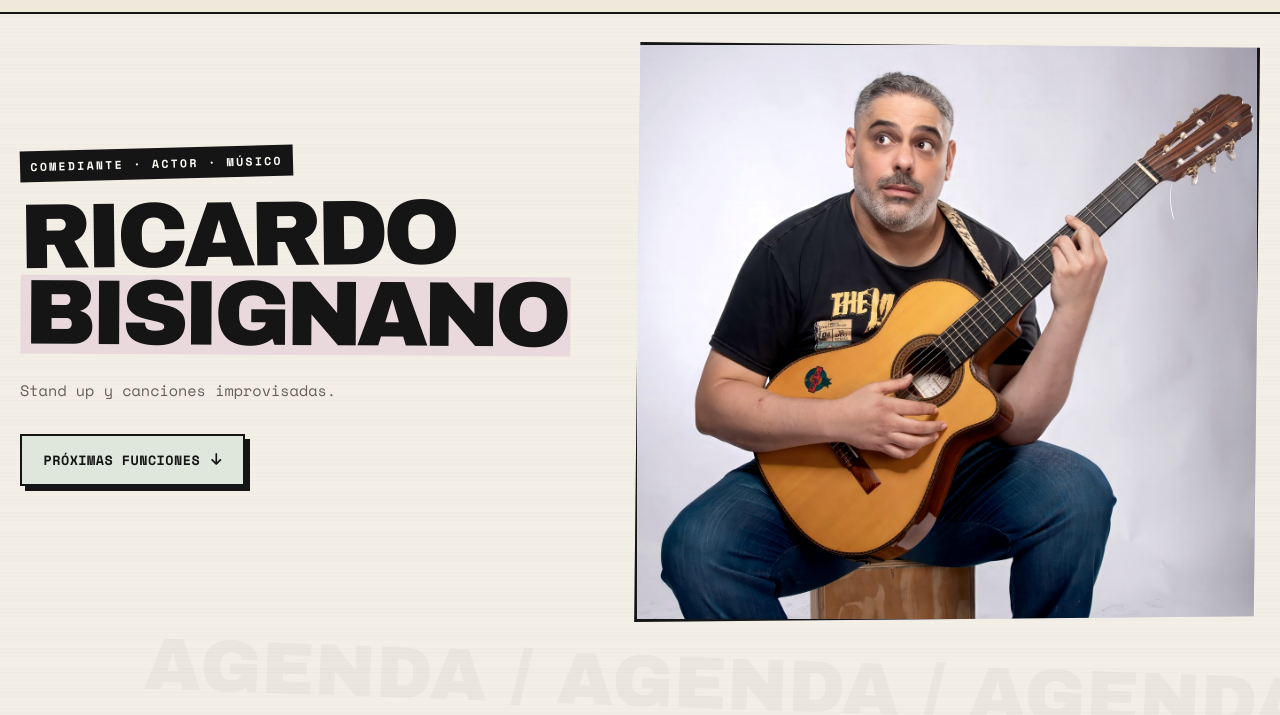
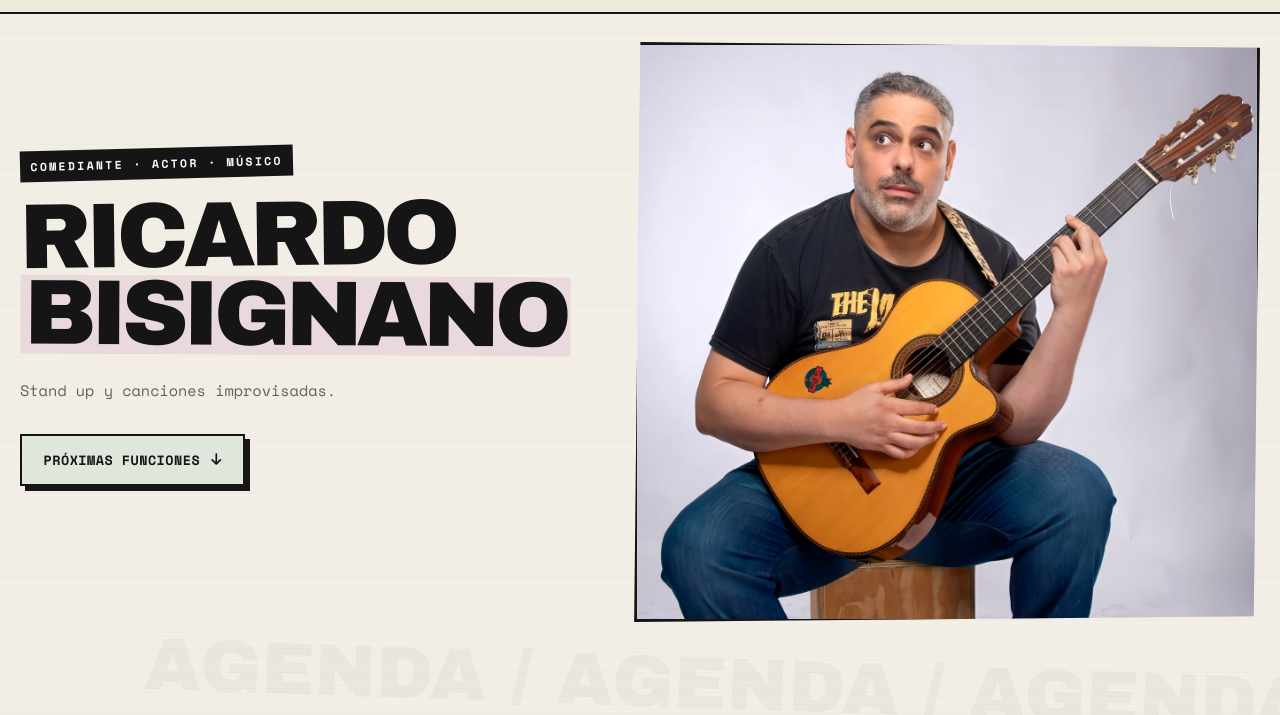
Before and after one commit to bisignanook/ricardobisignano-site2, a plain HTML site: page index.html in a window 1280 px wide. Shown: the part 58-773 px from the top of the page. Drawn offline with nearby package versions, Linux system fonts and the light colour scheme.

Commit message:
Restaura los colores de la portada

```diff
--- a/index.html
+++ b/index.html
@@ -340,7 +340,7 @@
     .hero-title .accent { width:max-content; margin-top:.15rem; padding:0 .25rem .12rem; color:var(--white); background:var(--orange); transform:rotate(1deg); }
     .hero-line { max-width:470px; font-family:"Space Mono",monospace; font-size:.95rem; }
     .hero-art { border:3px solid var(--ink); border-radius:0; transform:rotate(1.2deg); box-shadow:11px 12px 0 rgba(23,23,21,.16); clip-path:polygon(1% 0,100% 1%,99% 99%,0 100%); }
-    .hero-photo { filter:saturate(.78) contrast(1.06); }
+    .hero-photo { filter:none; }
     .agenda { position:relative; }
     .agenda::before { content:"AGENDA / AGENDA / AGENDA"; position:absolute; top:1.4rem; right:-2rem; color:rgba(23,23,21,.035); font-family:"Archivo Black",sans-serif; font-size:4.6rem; transform:rotate(2deg); white-space:nowrap; }
     .gig-list { gap:22px; }
```
